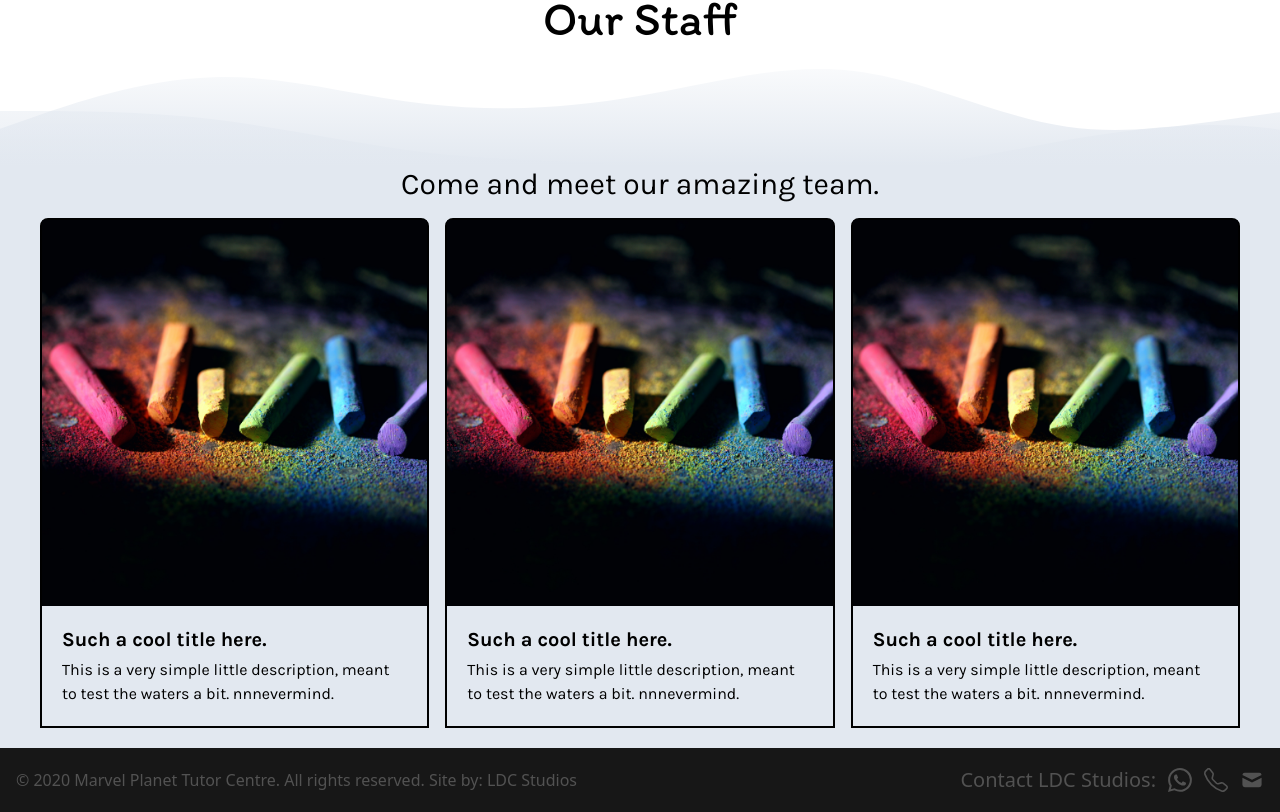
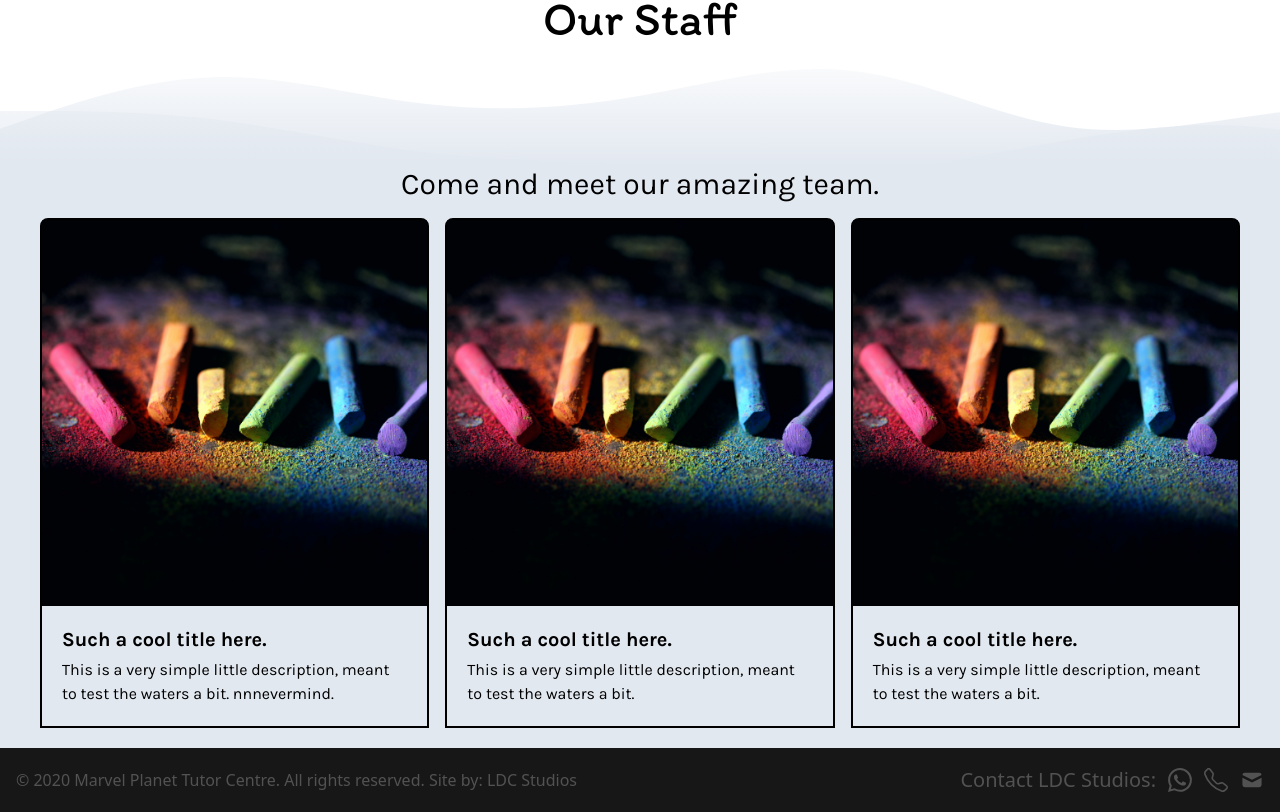
Before and after one commit to LucDeCaf/marvelplanet, a Next.js app: page /about/staff in a window 1280 px wide. Shown: the part 686-1498 px from the top of the page. Built offline with nearby package versions, Linux system fonts and the light colour scheme; no server answers.

Commit message:
More DX improvements

```diff
--- a/pages/about/history.tsx
+++ b/pages/about/history.tsx
@@ -1,7 +1,7 @@
 import { NextPage } from "next";
-import FinalCarousel from "../../components/FinalCarousel";
-import BackButton from "../../components/BackButton";
-import Title from "../../components/Title";
+import FinalCarousel from "components/FinalCarousel";
+import BackButton from "components/BackButton";
+import Title from "components/Title";
 
 const Page: NextPage = () => {
   return (
--- a/pages/about/index.tsx
+++ b/pages/about/index.tsx
@@ -1,9 +1,9 @@
 import { NextPage } from "next";
-import Card from "../../components/Card";
-import FinalCarousel from "../../components/FinalCarousel";
+import Card from "components/Card";
+import FinalCarousel from "components/FinalCarousel";
+import Title from "components/Title";
 import { FiBook } from "react-icons/fi";
 import { BsFillPersonFill, BsFillStarFill } from "react-icons/bs";
-import Title from "../../components/Title";
 
 const Page: NextPage = () => {
   return (
--- a/pages/about/staff.tsx
+++ b/pages/about/staff.tsx
@@ -1,8 +1,8 @@
 import { NextPage } from "next";
-import FinalCarousel from "../../components/FinalCarousel";
-import BackButton from "../../components/BackButton";
-import Profile from "../../components/Profile";
-import Title from "../../components/Title";
+import FinalCarousel from "components/FinalCarousel";
+import BackButton from "components/BackButton";
+import Profile from "components/Profile";
+import Title from "components/Title";
 
 const Page: NextPage = () => {
   return (
@@ -28,14 +28,14 @@ const Page: NextPage = () => {
           <div>
             <Profile
               name="Such a cool title here."
-              desc="This is a very simple little description, meant to test the waters a bit. nnnevermind."
+              desc="This is a very simple little description, meant to test the waters a bit."
               src="/chalk.JPG"
             />
           </div>
           <div>
             <Profile
               name="Such a cool title here."
-              desc="This is a very simple little description, meant to test the waters a bit. nnnevermind."
+              desc="This is a very simple little description, meant to test the waters a bit."
               src="/chalk.JPG"
             />
           </div>
--- a/pages/about/values.tsx
+++ b/pages/about/values.tsx
@@ -1,7 +1,7 @@
 import { NextPage } from "next";
-import FinalCarousel from "../../components/FinalCarousel";
-import BackButton from "../../components/BackButton";
-import Title from "../../components/Title";
+import FinalCarousel from "components/FinalCarousel";
+import BackButton from "components/BackButton";
+import Title from "components/Title";
 import { nanoid } from "nanoid";
 import { BiStar } from "react-icons/bi";
 
```
